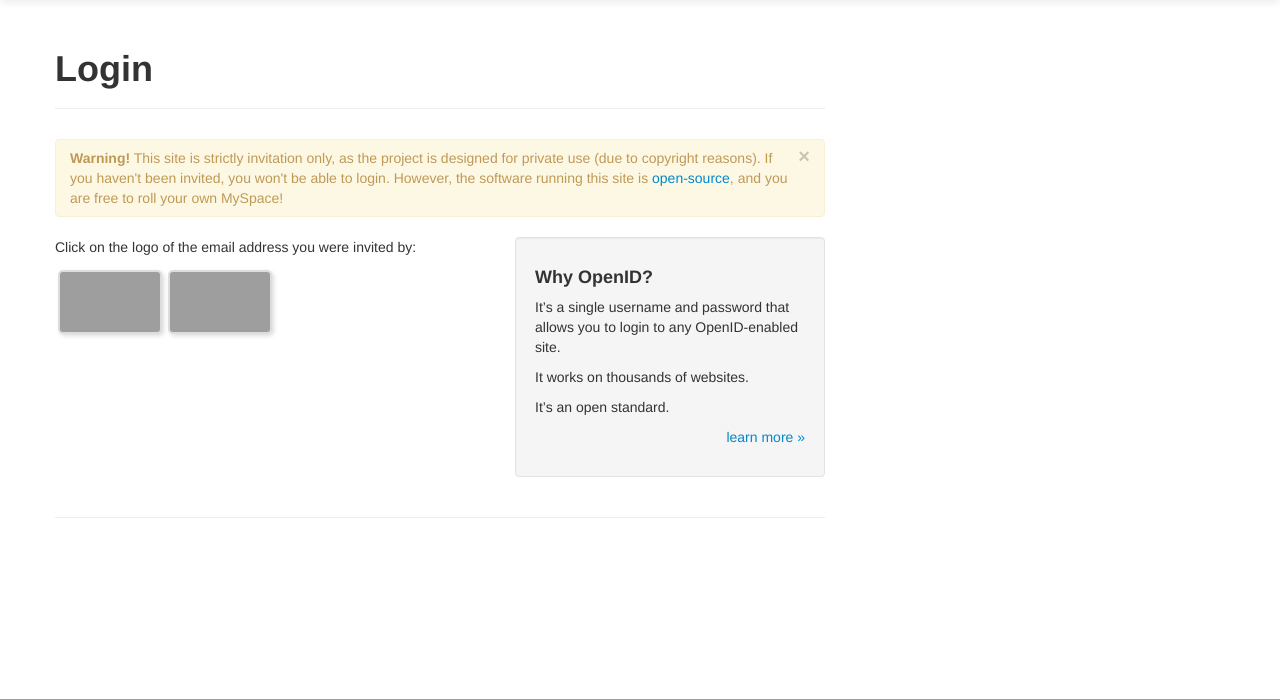
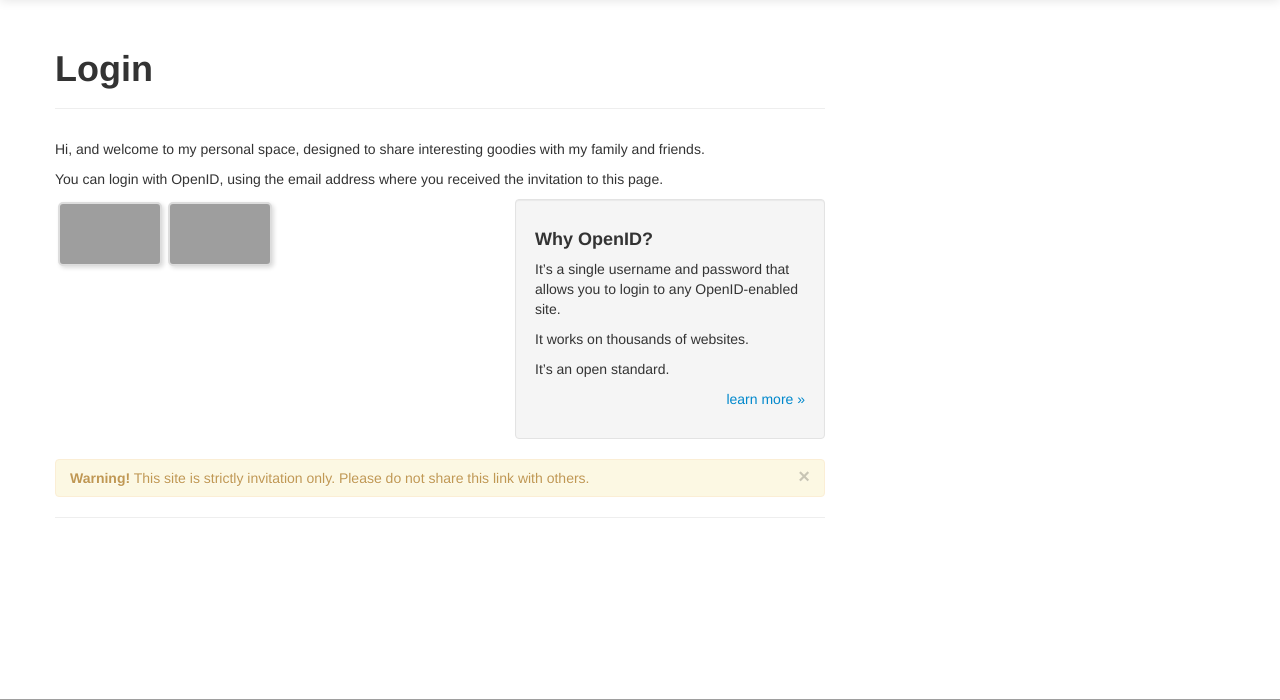
Before and after one commit to janosgyerik/myspace, a Django app: page /accounts/login/ in a window 1280 px wide. Shown: the part 41-741 px from the top of the page. Run offline with Django 3.2, Linux system fonts and the light colour scheme; parts of the project's set-up code (start-up, migrations or seed data) failed here and were passed over; some libraries are stand-ins or nearby versions; grey boxes are pictures that could not be loaded.

Commit message:
adjusted login message

```diff
--- a/accounts/templates/login.html
+++ b/accounts/templates/login.html
@@ -47,10 +47,9 @@
                     <button type="button" class="close" data-dismiss="alert">&times;</button>
                     <h4>Error!</h4>
                     {% if message == 'nonlisted' %}
-                    Your email address is not on our whitelist.
-                    Note that this is normal if the site owners have not
-                    invited you explicitly.
-                    This is a private site.
+                    Your email address is not on my whitelist.
+                    Maybe I misspelled it or something.
+                    Please drop me an email and I'll fix it.
                     {% else %}
                     {{ message }}
                     {% endif %}
@@ -61,14 +60,12 @@
 
         <div class="row">
             <div class="span8">
-                <div class="alert">
-                  <button type="button" class="close" data-dismiss="alert">&times;</button>
-                  <strong>Warning!</strong> This site is strictly invitation only,
-                  as the project is designed for private use (due to copyright reasons).
-                  If you haven't been invited, you won't be able to login.
-                  However, the software running this site is <a href="https://github.com/janosgyerik/myspace">open-source</a>,
-                  and you are free to roll your own MySpace!
-                </div>
+                <p>Hi, and welcome to my personal space,
+                designed to share interesting goodies
+                with my family and friends.</p>
+                <p>You can login with OpenID,
+                using the email address where you
+                received the invitation to this page.</p>
             </div>
         </div>
 
@@ -82,8 +79,6 @@
                     <p class="pull-right"><a href="http://openid.net/what/">learn more »</a></p>
                 </div>
 
-                <p>Click on the logo of the email address you were invited by:</p>
-
                 <div class="openid_btns">
                     <!--
                     <a title="login with Stack Exchange" href="" style="background: #fff url(http://cdn.sstatic.net/Img/openid/openid-logos.png?v=8); background-position: -1px -518px" class="stack_exchange openid_large_btn"></a>
@@ -94,6 +89,11 @@
                     -->
                     <a title="login with Yahoo" href="" data-name="yahoo" style="background: #fff url(http://cdn.sstatic.net/Img/openid/openid-logos.png?v=8); background-position: -1px -63px" class="yahoo openid_large_btn"></a>
                     <br/>
+                </div>
+                <div class="alert">
+                  <button type="button" class="close" data-dismiss="alert">&times;</button>
+                  <strong>Warning!</strong> This site is strictly invitation only.
+                  Please do not share this link with others.
                 </div>
                 <hr>
             </div>
```
